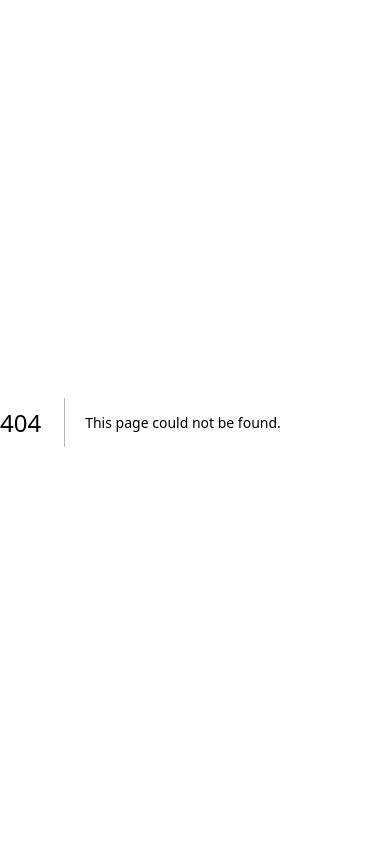
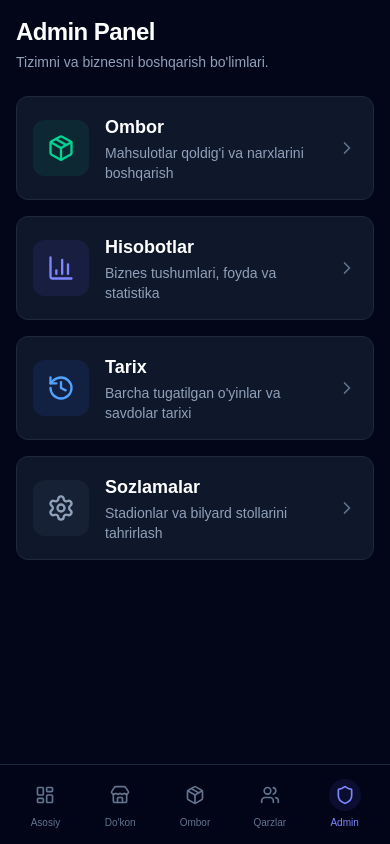
Before and after one commit to surativich/poliya-web, a Next.js app: page /admin in a window 390 px wide. Before the commit this address had no page. Built offline with nearby package versions, Linux system fonts and the light colour scheme.

Commit message:
Mobile first layout: replace sidebar with bottom nav and add admin panel

```diff
--- /dev/null
+++ b/src/app/(dashboard)/admin/page.tsx
@@ -0,0 +1,5 @@
+import { AdminClient } from "@/components/admin/admin-client";
+
+export default function AdminPage() {
+  return <AdminClient />;
+}
--- a/src/app/(dashboard)/layout.tsx
+++ b/src/app/(dashboard)/layout.tsx
@@ -1,4 +1,3 @@
-import { Sidebar } from "@/components/layout/sidebar";
 import { BottomNav } from "@/components/layout/bottom-nav";
 
 export default function DashboardLayout({
@@ -7,21 +6,16 @@ export default function DashboardLayout({
   children: React.ReactNode;
 }) {
   return (
-    <div className="min-h-screen bg-slate-950 flex flex-col md:flex-row">
-      {/* Desktop Sidebar */}
-      <div className="hidden md:block">
-        <Sidebar />
-      </div>
-
+    <div className="min-h-screen bg-slate-950 flex flex-col">
       {/* Main Content Area */}
-      <main className="flex-1 min-w-0 overflow-y-auto pb-20 md:pb-0">
+      <main className="flex-1 min-w-0 overflow-y-auto pb-20">
         <div className="p-4 md:p-8 max-w-7xl mx-auto">
           {children}
         </div>
       </main>
 
-      {/* Mobile Bottom Navigation */}
-      <div className="block md:hidden">
+      {/* Mobile Bottom Navigation (Visible everywhere in mobile-first approach) */}
+      <div className="block">
         <BottomNav />
       </div>
     </div>
--- /dev/null
+++ b/src/components/admin/admin-client.tsx
@@ -0,0 +1,37 @@
+"use client";
+
+import Link from "next/link";
+import { Package, BarChart3, History, Settings, ChevronRight } from "lucide-react";
+
+export function AdminClient() {
+  const adminLinks = [
+    { name: "Ombor", description: "Mahsulotlar qoldig'i va narxlarini boshqarish", path: "/inventory", icon: Package, color: "text-emerald-400", bgColor: "bg-emerald-500/10" },
+    { name: "Hisobotlar", description: "Biznes tushumlari, foyda va statistika", path: "/reports", icon: BarChart3, color: "text-indigo-400", bgColor: "bg-indigo-500/10" },
+    { name: "Tarix", description: "Barcha tugatilgan o'yinlar va savdolar tarixi", path: "/history", icon: History, color: "text-blue-400", bgColor: "bg-blue-500/10" },
+    { name: "Sozlamalar", description: "Stadionlar va bilyard stollarini tahrirlash", path: "/settings", icon: Settings, color: "text-slate-400", bgColor: "bg-slate-500/10" },
+  ];
+
+  return (
+    <div className="space-y-6">
+      <div>
+        <h2 className="text-2xl font-bold tracking-tight text-white">Admin Panel</h2>
+        <p className="text-sm text-slate-400 mt-1">Tizimni va biznesni boshqarish bo'limlari.</p>
+      </div>
+
+      <div className="grid grid-cols-1 md:grid-cols-2 gap-4">
+        {adminLinks.map((link) => (
+          <Link key={link.path} href={link.path} className="bg-slate-900 border border-slate-800 hover:border-slate-700 rounded-xl p-4 flex items-center gap-4 transition-all hover:bg-slate-800/50">
+            <div className={`w-14 h-14 rounded-xl ${link.bgColor} flex items-center justify-center shrink-0`}>
+              <link.icon className={`w-7 h-7 ${link.color}`} />
+            </div>
+            <div className="flex-1">
+              <h3 className="text-lg font-semibold text-white">{link.name}</h3>
+              <p className="text-sm text-slate-400 mt-0.5">{link.description}</p>
+            </div>
+            <ChevronRight className="w-5 h-5 text-slate-500 shrink-0" />
+          </Link>
+        ))}
+      </div>
+    </div>
+  );
+}
--- a/src/components/layout/bottom-nav.tsx
+++ b/src/components/layout/bottom-nav.tsx
@@ -2,18 +2,17 @@
 
 import Link from "next/link";
 import { usePathname } from "next/navigation";
-import { LayoutDashboard, Users, History, Settings, Package, BarChart3 } from "lucide-react";
+import { LayoutDashboard, Users, History, Settings, Package, Store, Shield } from "lucide-react";
 
 export function BottomNav() {
   const pathname = usePathname();
 
-  // Barcha linklarni emas, eng muhim 5 tasini pastki menyuga chiqaramiz (mobil uchun)
   const mobileLinks = [
     { name: "Asosiy", path: "/", icon: LayoutDashboard },
+    { name: "Do'kon", path: "/store", icon: Store },
     { name: "Ombor", path: "/inventory", icon: Package },
     { name: "Qarzlar", path: "/debts", icon: Users },
-    { name: "Tarix", path: "/history", icon: History },
-    { name: "Hisobot", path: "/reports", icon: BarChart3 },
+    { name: "Admin", path: "/admin", icon: Shield },
   ];
 
   return (
```
